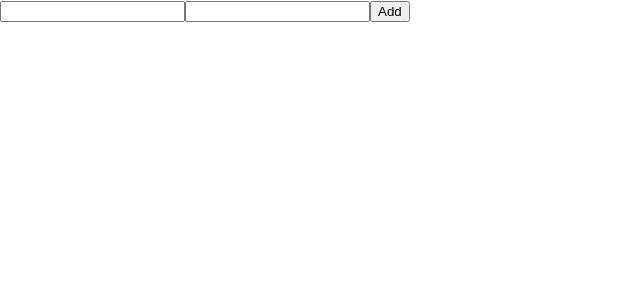
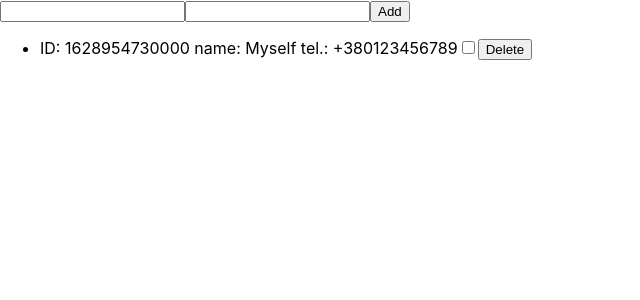
Before and after one commit to pecourses/pe2021-1-redux-react-app, a React (Create React App) app: page / in a window 1280 px wide. Shown: the top 300 px of the page, without its empty margins (0-640 px from the left). Built offline with nearby package versions, Linux system fonts and the light colour scheme.

Commit message:
Add user delete, update

```diff
--- a/src/actions/index.js
+++ b/src/actions/index.js
@@ -15,3 +15,17 @@ export const createUser = userData => {
     userData: userData,
   };
 };
+
+export const deleteUser = id => {
+  return {
+    type: ACTION_TYPES.DELETE_USER,
+    id: id,
+  };
+};
+
+export const updateUser = newInfo => {
+  return {
+    type: ACTION_TYPES.UPDATE_USER,
+    newInfo: newInfo,
+  };
+};
--- a/src/components/UsersList/index.jsx
+++ b/src/components/UsersList/index.jsx
@@ -1,7 +1,45 @@
 import React from 'react';
+import { connect } from 'react-redux';
+import { deleteUser, updateUser } from '../../actions';
 
-function UsersList () {
-  return <div></div>;
+// Получить состояние из глобального состояния
+function UsersList (props) {
+  const { users, deleteUserAction, updateUserAction } = props;
+
+  const mapUser = ({ id, name, telNumber, isBanned }, index) => {
+    const changeBann = () => {
+      updateUserAction({ id: id, isBanned: !isBanned });
+    };
+
+    const deleteUser = () => {
+      deleteUserAction(id);
+    };
+    return (
+      <li key={id}>
+        ID: {id} name: {name} tel.: {telNumber}
+        <input type='checkbox' checked={isBanned} onChange={changeBann} />
+        <button onClick={deleteUser}>Delete</button>
+      </li>
+    );
+  };
+
+  return <ul>{users.map(mapUser)}</ul>;
 }
 
-export default UsersList;
+const mapStateToProps = state => state.userState;
+const mapDispatchToProps = dispatch => {
+  return {
+    deleteUserAction: id => {
+      dispatch(deleteUser(id));
+    },
+    updateUserAction: newUserInfo => {
+      dispatch(updateUser(newUserInfo));
+    },
+  };
+};
+
+export default connect(mapStateToProps, mapDispatchToProps)(UsersList);
+
+// 1 actionCreators : update(i, value), delete(i)
+// 2 mapDispatchToProps
+// 3 usersReducer
--- a/src/reducers/index.js
+++ b/src/reducers/index.js
@@ -4,15 +4,16 @@ import usersReducer from './usersReducer';
 
 const rootReducer = combineReducers({
   counter: counterReducer,
-  users: usersReducer,
+  userState: usersReducer,
 });
+
 export default rootReducer;
 // const initialState = {
 //   counter: {
 //     count: 0,
 //     step: 1,
 //   },
-//   users: {
+//   userState: {
 //     users: [
 //       {
 //         name: 'Myself',
--- a/src/reducers/usersReducer.js
+++ b/src/reducers/usersReducer.js
@@ -25,7 +25,33 @@ const usersReducer = (state = initialState, action) => {
       };
 
       const newUsers = [...users, newUser];
-      return newUsers;
+      return { users: newUsers };
+    }
+    case ACTION_TYPES.DELETE_USER: {
+      const { users } = state;
+      const { id } = action;
+
+      const newUsers = [...users];
+      newUsers.splice(
+        newUsers.findIndex(u => id === u.id),
+        1
+      );
+
+      return { users: newUsers };
+    }
+    case ACTION_TYPES.UPDATE_USER: {
+      const { users } = state;
+      const { newInfo: newUserInfo } = action;
+      const newUsers = [...users];
+
+      const index = newUsers.findIndex(u => newUserInfo.id === u.id);
+      newUsers[index] = {
+        ...newUsers[index],
+        // isBanned: newUserInfo.isBanned,
+        ...newUserInfo,
+      };
+
+      return { users: newUsers };
     }
     default:
       return state;
```
